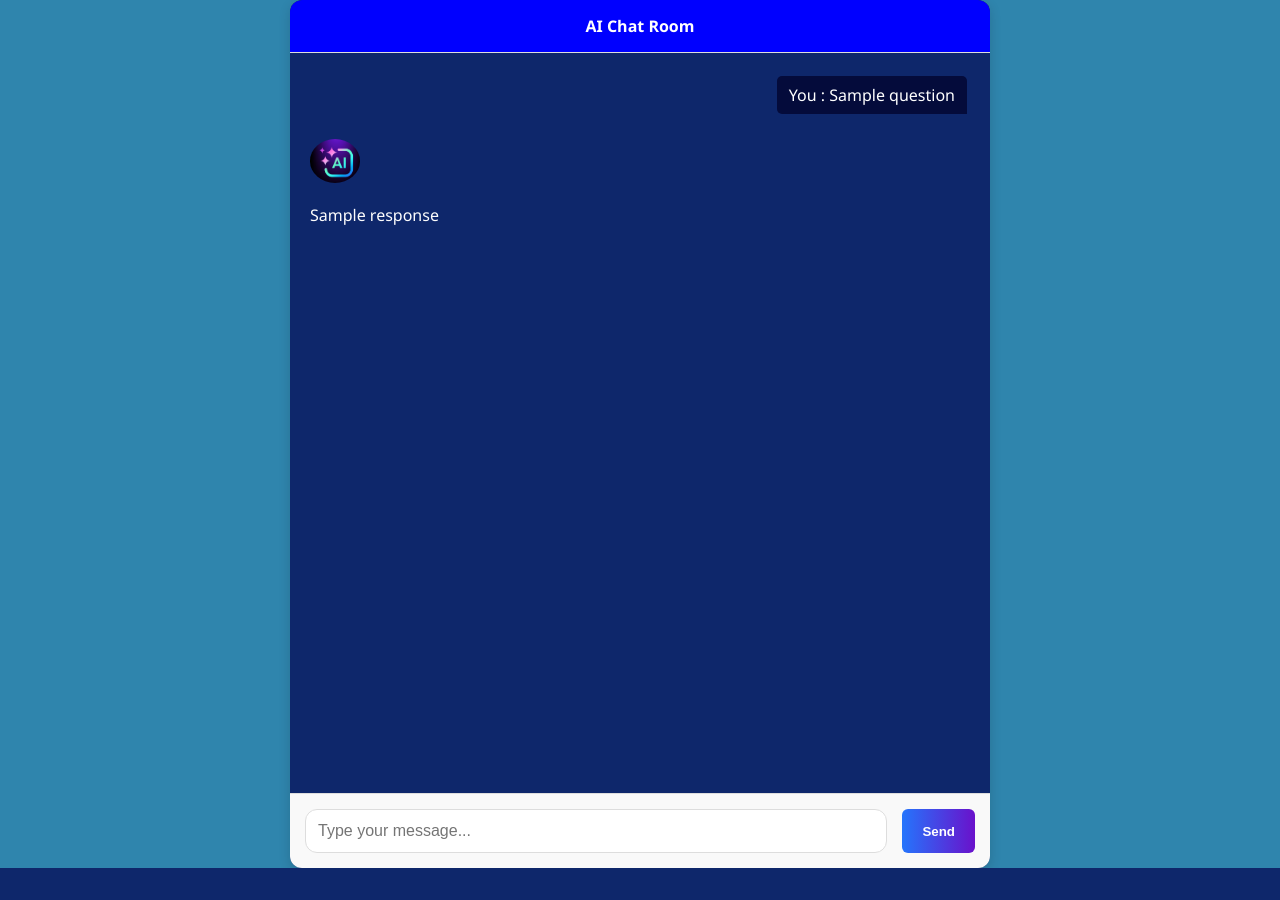
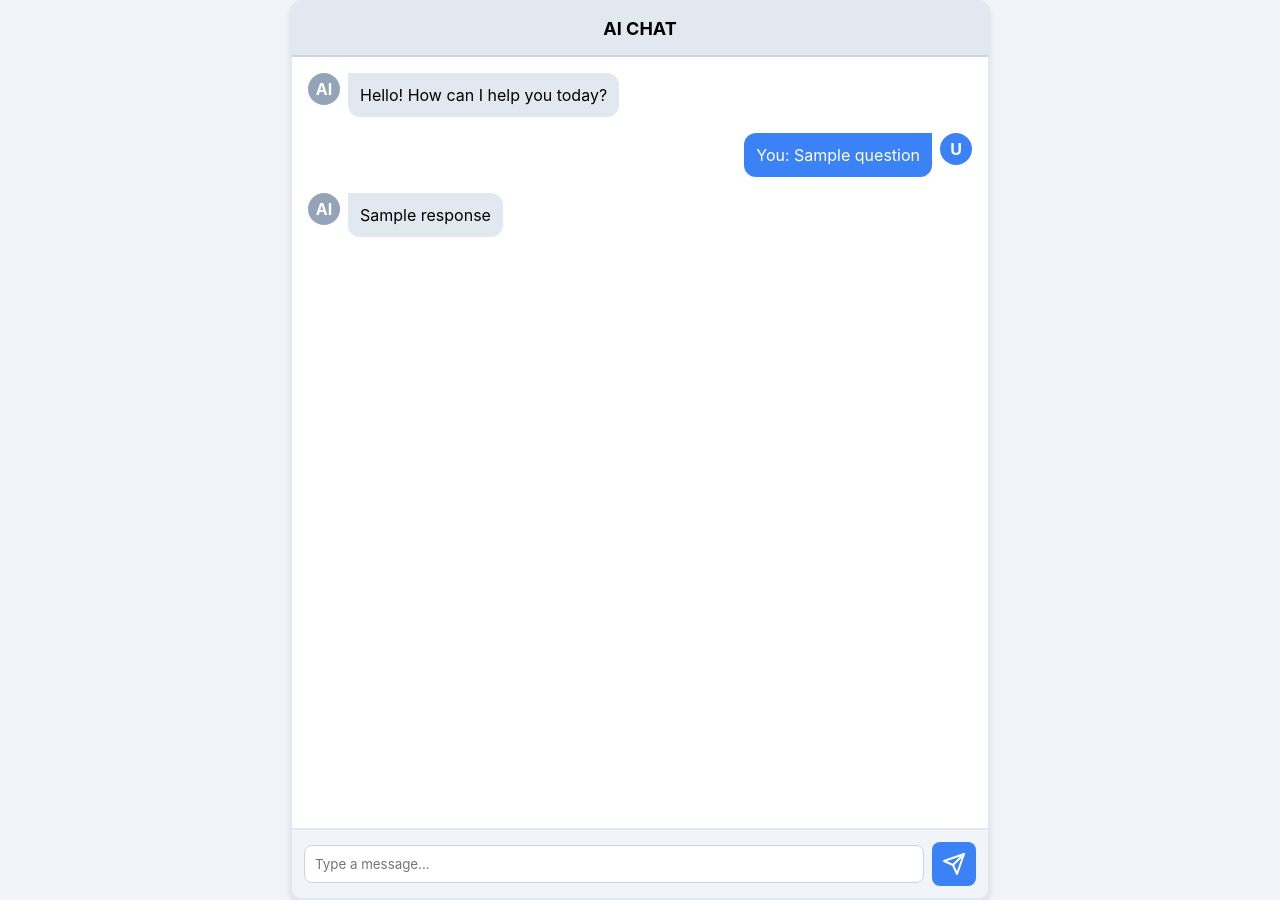
Before and after one commit to prottoy-bhattacharyya/chat-web-application, a Flask app: template templates/aiChat.html in a window 1280 px wide. Before the commit the page ends 868 px from the top, so only its background shows below. Run offline with Flask 3, Linux system fonts and the light colour scheme; the template is opened without the code that fills it: most values are stand-ins (such as "Sample title", 1, 10 or a date in 2020).

Commit message:
loading animation before ai reponse and a new ai chat UI

```diff
--- a/main.py
+++ b/main.py
@@ -92,8 +92,14 @@ def chatroom():
 @app.route('/aiChat', methods=['POST','GET'])
 def aiChat():
     if request.method == 'POST':
+
         question = request.form['question']
-        response = meta.metaLlama(question + " Please format your response using basic HTML tags. For example, use <p> for paragraphs, <strong> for bold text, <em> for italics, and <ul><li> for lists.")
+        html_text = ''' Please format your response using only HTML tags.
+                        For example, use <p> for paragraphs, <strong> for bold text,
+                        <em> for italics, and <ul><li> for lists,
+                        <br> for line breaks and colorful texts
+                        and never mention about html tags in your answer'''
+        response = meta.metaLlama(question + html_text)
         return render_template('aiChat.html',question = question, response=response)
     return render_template('aiChat.html')
 
--- a/meta_llama_AI.py
+++ b/meta_llama_AI.py
@@ -12,7 +12,8 @@ def metaLlama(ques):
 
   client = OpenAI(
     base_url="https://openrouter.ai/api/v1",
-    api_key="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",
+    # api_key="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",
+    api_key="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"
   )
 
   completion = client.chat.completions.create(
--- a/templates/aiChat.html
+++ b/templates/aiChat.html
@@ -1,162 +1,250 @@
 <!DOCTYPE html>
 <html lang="en">
 <head>
-    <meta charset="UTF-8">
-    <meta name="viewport" content="width=device-width, initial-scale=1.0">
-    <title>AI Chat Room</title>
-    <style>
-        body {
-            font-family: 'Segoe UI', Tahoma, Geneva, Verdana, sans-serif;
-            margin: 0;
-            background-color: #2f85ad;
-            display: flex;
-            justify-content: center;
-            align-items: center;
+  <meta charset="UTF-8">
+  <meta name="viewport" content="width=device-width, initial-scale=1.0">
+  <title>AI Chat</title>
+  <style>
+    * {
+      margin: 0;
+      padding: 0;
+      box-sizing: border-box;
+      font-family: -apple-system, BlinkMacSystemFont, "Segoe UI", Roboto, Helvetica, Arial, sans-serif;
+    }
 
-        }
+    body {
+      display: flex;
+      align-items: center;
+      justify-content: center;
+      min-height: 100vh;
+      background-color: #f1f5f9;
+    }
 
-        .chat-container {
-            background-color: #0e276b;
-            border-radius: 12px;
-            box-shadow: 0 4px 12px rgba(0, 0, 0, 0.15);
-            width: 700px;
-            max-width: 90%;
-            height: 100%;
-            display: flex;
-            flex-direction: column;
-            overflow:hidden;
-        }
+    .chat-container {
+      width: 100%;
+      max-width: 700px;
+      height: 900px;
+      border: 2px solid #e2e8f0;
+      border-radius: 12px;
+      overflow: hidden;
+      background-color: white;
+      box-shadow: 0 4px 6px rgba(0, 0, 0, 0.1);
+      display: flex;
+      flex-direction: column;
+    }
 
-        .chat-header {
-            background-color: #0000ff;
-            color: white;
-            padding: 15px;
-            font-weight: 1000;
-            text-align: center;
-            border-bottom: 1px solid #ddd;
-            border-top-left-radius: 12px;
-            border-top-right-radius: 12px;
-        }
+    .chat-header {
+      background-color: #e2e8f0;
+      border-bottom: 2px solid #cbd5e1;
+      padding: 16px;
+      text-align: center;
+      font-weight: bold;
+      font-size: 18px;
+    }
 
-        .chat-log {
+    .messages-area {
+      flex-grow: 1;
+      padding: 16px;
+      overflow-y: auto;
+    }
 
-            padding: 20px;
-            overflow-y: auto;
-            flex-grow: 1;
-            display: flex;
-            flex-direction: column;
-            height: 700px;
+    .message-container {
+      display: flex;
+      margin-bottom: 16px;
+      align-items: flex-start;
+    }
 
-        }
+    .user-message {
+      justify-content: flex-end;
+    }
 
-        .message {
-            padding: 10px 15px;
-            margin-bottom: 10px;
-            border-radius: 20px;
-            clear: both;
-            max-width: 80%;
-        }
+    .ai-message {
+      justify-content: flex-start;
+    }
 
-        .user-message {
-            margin: 3px;
-            font-size: medium;
-            background-color: #040b3b;
-            color: #ffffff;
-            align-self: flex-end;
-            border-bottom-left-radius: 5px;
-            border-top-left-radius: 5px;
-            border-top-right-radius: 5px;
-            padding: 8px 12px;
-            width: fit-content;
-            max-width: 80%;
-        }
+    .avatar {
+      width: 32px;
+      height: 32px;
+      border-radius: 50%;
+      display: flex;
+      align-items: center;
+      justify-content: center;
+      flex-shrink: 0;
+      font-weight: bold;
+      color: white;
+    }
 
-        .ai-message {
-            color: #fdfdfd;
-            align-self: flex-start;
-            border-radius: 5px;
+    .ai-avatar {
+      background-color: #94a3b8;
+      margin-right: 8px;
+    }
 
-        }
+    .user-avatar {
+      background-color: #3b82f6;
+      margin-left: 8px;
+    }
 
-        .input-area {
-            display: flex;
-            padding: 15px;
-            border-top: 1px solid #ddd;
-            background-color: #f9f9f9;
-        }
+    .message-bubble {
+      max-width: 70%;
+      padding: 12px;
+      border-radius: 12px;
+    }
 
-        .input-area input[type="text"] {
-            flex-grow: 1;
-            padding: 12px;
-            border: 1px solid #ddd;
-            border-radius: 12px;
-            margin-right: 15px;
-            font-size: 16px;
-            transition: border-color 0.3s ease;
-        }
+    .ai-bubble {
+      background-color: #e2e8f0;
+      border-top-left-radius: 0;
+    }
 
-        .input-area input[type="text"]:focus {
-            outline: none;
-            border-color: #6a11cb;
-            box-shadow: 0 0 5px rgba(106, 17, 203, 0.5);
-        }
+    .user-bubble {
+      background-color: #3b82f6;
+      color: white;
+      border-top-right-radius: 0;
+    }
 
-        .input-area button {
-            padding: 12px 20px;
-            background: linear-gradient(to right, #2575fc, #6a11cb);
-            color: white;
-            border: none;
-            border-radius: 6px;
-            cursor: pointer;
-            font-weight: 600;
-            transition: background 0.3s ease;
-        }
+    .typing-indicator {
+      display: flex;
+      align-items: center;
+      margin-top: 24px;
+    }
 
-        .input-area button:hover {
-            background: linear-gradient(to right, #1e56b8, #4a0c8c);
-        }
+    .typing-dot {
+      width: 8px;
+      height: 8px;
+      background-color: #64748b;
+      border-radius: 50%;
+      margin: 0 4px;
+      animation: pulse 1.4s infinite ease-in-out;
+    }
 
-        .chat-log::-webkit-scrollbar {
-            width: 8px;
-        }
+    .typing-dot:nth-child(2) {
+      animation-delay: 0.2s;
+    }
 
-        .chat-log::-webkit-scrollbar-track {
-            background: #f1f1f1;
-            border-radius: 4px;
-        }
+    .typing-dot:nth-child(3) {
+      animation-delay: 0.4s;
+    }
 
-        .chat-log::-webkit-scrollbar-thumb {
-            background: #888;
-            border-radius: 4px;
-        }
+    @keyframes pulse {
+      0%, 100% {
+        transform: scale(1);
+        opacity: 0.7;
+      }
+      50% {
+        transform: scale(1.5);
+        opacity: 1;
+      }
+    }
 
-        .chat-log::-webkit-scrollbar-thumb:hover {
-            background: #555;
-        }
-    </style>
+    .input-area {
+      padding: 12px;
+      border-top: 2px solid #e2e8f0;
+      background-color: #f1f5f9;
+      display: flex;
+      align-items: center;
+    }
+
+    .chat-input {
+      flex-grow: 1;
+      padding: 10px;
+      border: 1px solid #cbd5e1;
+      border-radius: 8px;
+      margin-right: 8px;
+      outline: none;
+
+    }
+
+    .chat-input:focus {
+      border-color: #3306ff;
+      box-shadow: 0 0 0 2px rgba(59, 130, 246, 0.3);
+    }
+
+    .send-button {
+      background-color: #3b82f6;
+      color: white;
+      border: none;
+      border-radius: 8px;
+      padding: 10px;
+      cursor: pointer;
+      display: flex;
+      align-items: center;
+      justify-content: center;
+    }
+
+    .send-button:hover {
+      background-color: #410eaf;
+    }
+  </style>
 </head>
 <body>
-    <div class="chat-container">
-        <div class="chat-header">
-            AI Chat Room
+  <div class="chat-container">
+    <div class="chat-header">
+      AI CHAT
+    </div>
+
+    <div class="messages-area">
+      <!-- AI Message -->
+      <div class="message-container ai-message">
+        <div class="avatar ai-avatar">AI</div>
+        <div class="message-bubble ai-bubble">
+          Hello! How can I help you today?
         </div>
-        <div class="chat-log" id="chatLog">
-            {% if response %}
-            <div class="user-message">You :  {{ question }}</div>
-            <br>
-            <div class="ai-message">
-                <img src="{{url_for('static', filename='ai.png')}}" style="border-radius: 50%; width:50px">
-                <p> {{ response | safe }} </p>
-            {% endif %}
-            </div>
+      </div>
+
+      <!-- User Message -->
+       {% if response %}
+      <div class="message-container user-message">
+
+        <div class="message-bubble user-bubble">
+          You: {{ question }}
         </div>
-        <form class="input-area" method="POST">
-            <input type="text" id="userInput" name="question" placeholder="Type your message...">
-            <button id="sendButton">Send</button>
-        </form>
+
+        <div class="avatar user-avatar">U</div>
+      </div>
+
+      <div class="message-container ai-message">
+        <div class="avatar ai-avatar">AI</div>
+        <div class="message-bubble ai-bubble">
+                {{ response | safe }}
+        </div>
+      </div>
+      {% endif %}
+      <!-- Typing Indicator -->
+      <div class="message-container ai-message typing-indicator">
+        <div class="avatar ai-avatar" style="display: none;">AI</div>
+        <div>
+          <div style="display: none;" id="loader">
+            <div class="typing-dot"></div>
+            <div class="typing-dot"></div>
+            <div class="typing-dot"></div>
+          </div>
+        </div>
+      </div>
     </div>
-    <script>
+    <form method="POST">
+        <div class="input-area">
+            <input type="text" name="question" class="chat-input" placeholder="Type a message...">
+            <button class="send-button" type="submit" onclick="loading()">
+                <svg width="24" height="24" viewBox="0 0 24 24" fill="none" xmlns="http://www.w3.org/2000/svg">
+                    <path d="M22 2L11 13" stroke="currentColor" stroke-width="2" stroke-linecap="round" stroke-linejoin="round"/>
+                    <path d="M22 2L15 22L11 13L2 9L22 2Z" stroke="currentColor" stroke-width="2" stroke-linecap="round" stroke-linejoin="round"/>
+                </svg>
+            </button>
+        </div>
+     </form>
+  </div>
 
-    </script>
+  <script>
+    const loader  = document.getElementById('loader')
+    const ai_avatar = document.getElementById('avatar ai-avatar')
+    function loading(){
+        loader.style.display = "flex";
+        ai_avatar.style.display = "flex";
+    }
+
+    window.onload = function() {
+        loader.style.display = "none";
+        ai_avatar.style.display = "none";
+    }
+  </script>
 </body>
 </html>
```
Also changed, not shown: templates/aiChat2.html (added, +242 -0 lines).
